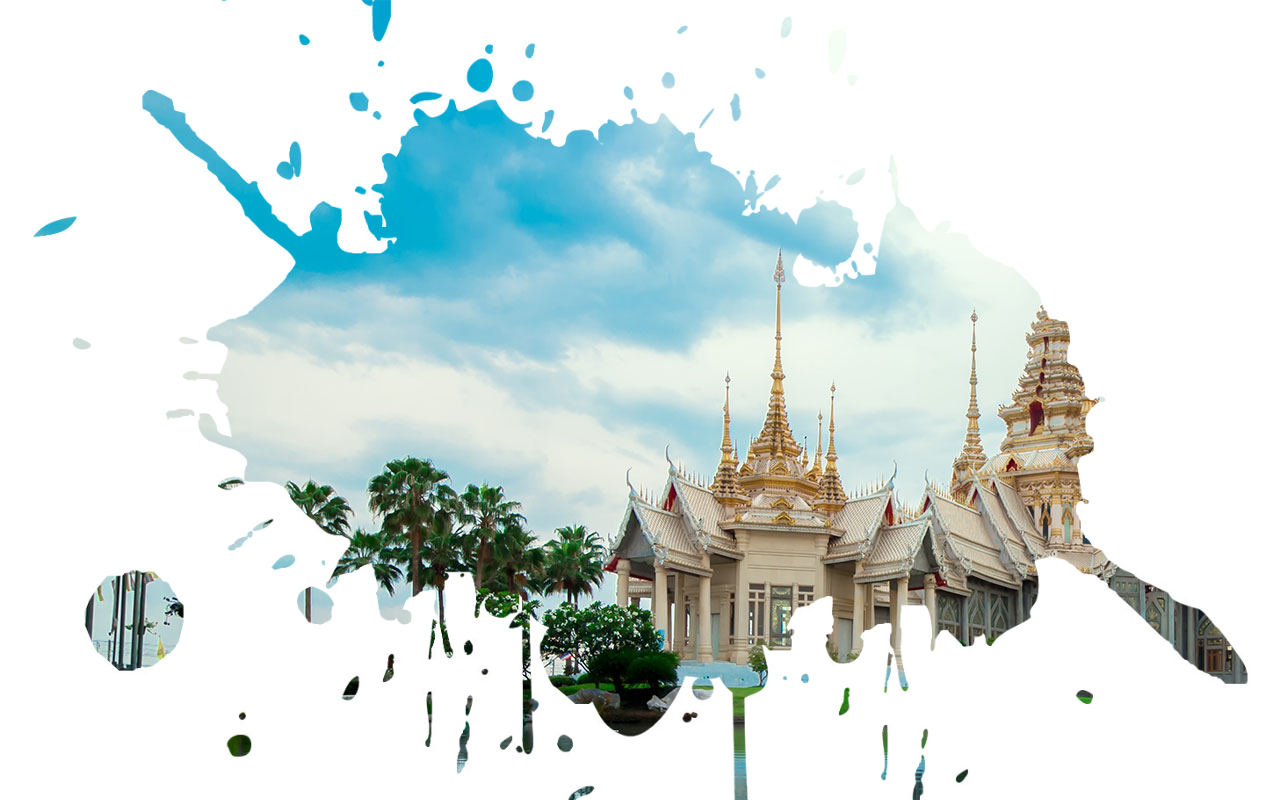
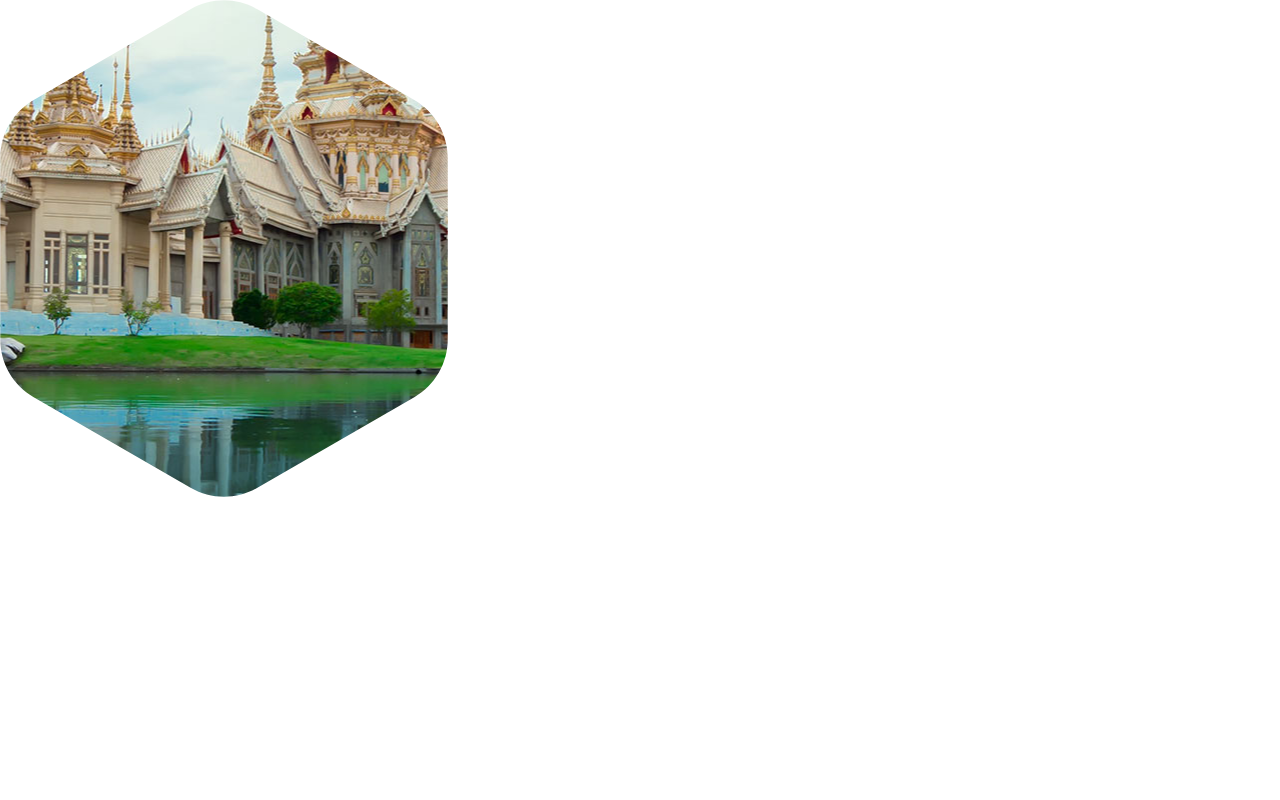
Before and after one commit to AhmadRaza9/img-masking, a plain HTML site: page index.html in a window 1280 px wide. Drawn offline with Linux system fonts and the light colour scheme.

Commit message:
update masking image way

```diff
--- a/style.css
+++ b/style.css
@@ -6,22 +6,14 @@
 
 section {
   position: relative;
-  width: 100%;
+  width: 50%;
   min-height: 100vh;
   background: url(bg.jpg);
-  background-position: cover;
+  background-position: bottom;
+  -webkit-mask-image: url(image-mask.svg);
+  mask-image: url(image-mask.svg);
+  -webkit-mask-size: 50%;
+  mask-size: 70%;
+  -webkit-mask-repeat: no-repeat;
+  mask-repeat: no-repeat;
 }
-
-section:before {
-  content: "";
-  position: absolute;
-  left: 0;
-  top: 0;
-  width: 100%;
-  height: 100%;
-  background: url(IMG.jpg);
-  background: url(splash.jpg);
-  background-size: 1800px;
-  background-position: center;
-  mix-blend-mode: screen;
-}
```
Also changed, not shown: image-mask-after.svg (added), image-mask.svg (added).
